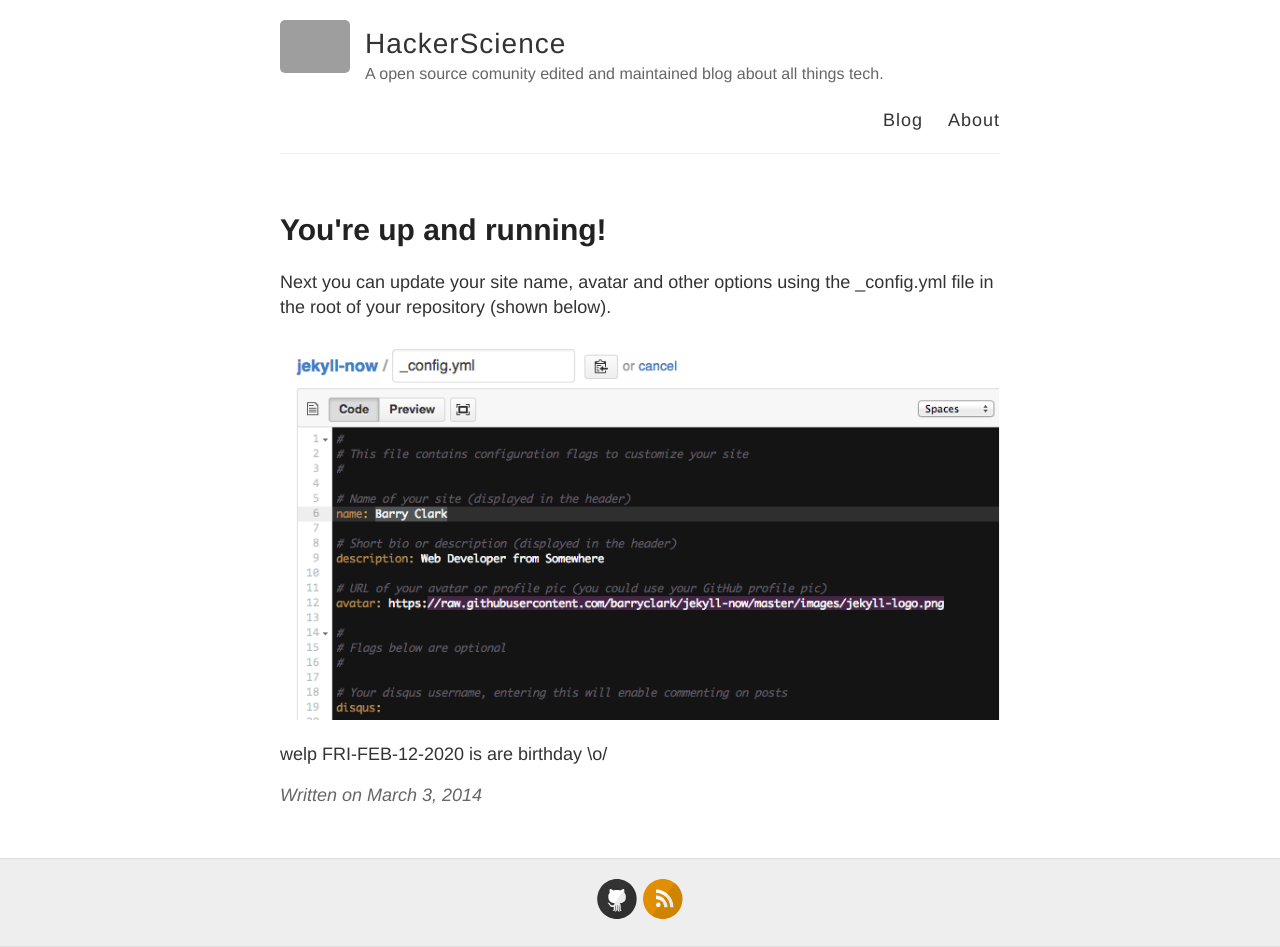
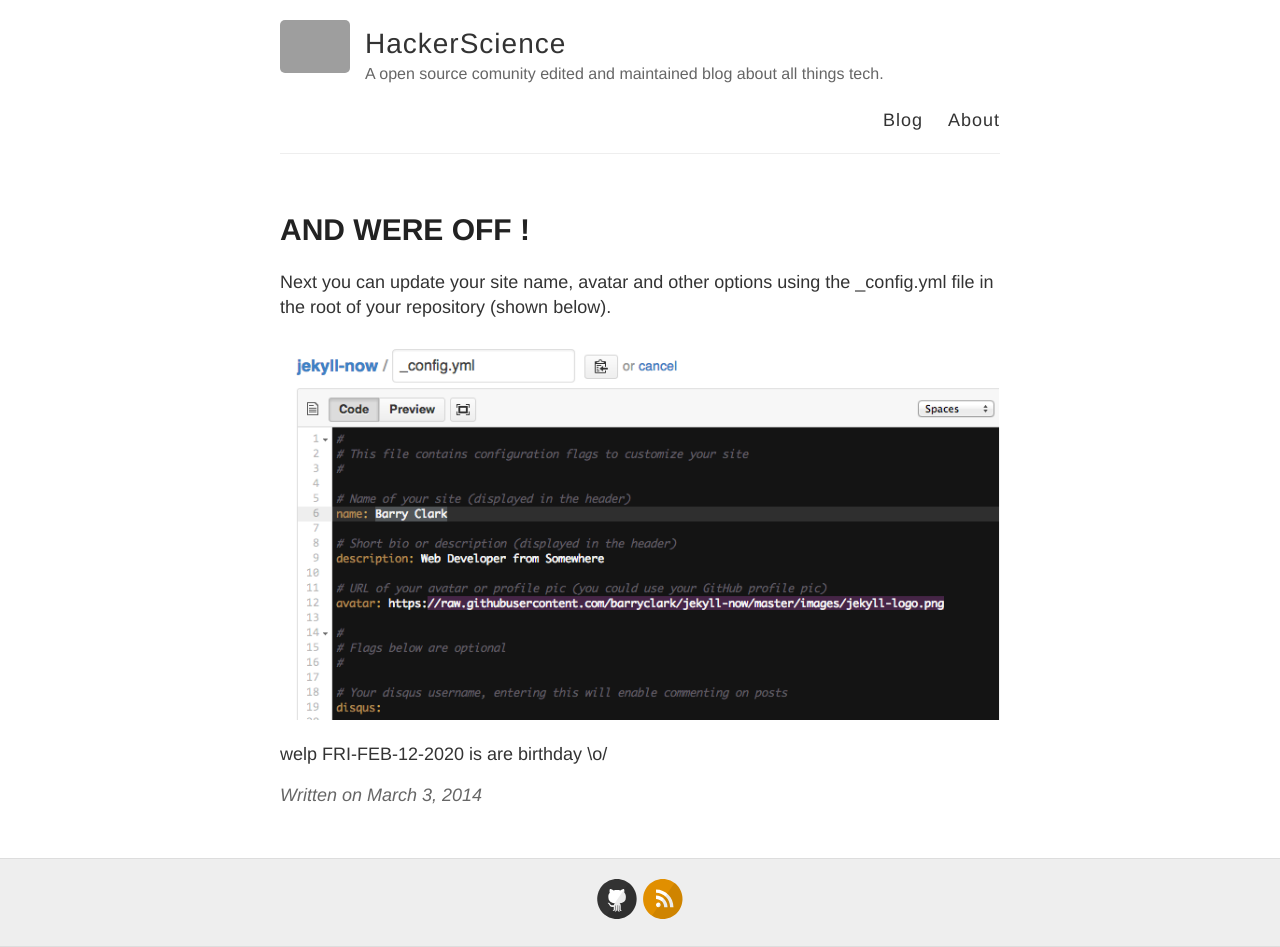
Before and after one commit to 0x00009b/hackerscience.net, a Jekyll site: the page built from _posts/2014-3-3-Hello-World.md, in a window 1280 px wide. Built offline with Jekyll 4.4.1, drawn with Linux system fonts in a browser that asks for light colours; grey boxes are pictures that could not be loaded.

Commit message:
another update yay

```diff
--- a/_posts/2014-3-3-Hello-World.md
+++ b/_posts/2014-3-3-Hello-World.md
@@ -1,6 +1,6 @@
 ---
 layout: post
-title: You're up and running!
+title: AND WERE OFF !
 ---
 
 Next you can update your site name, avatar and other options using the _config.yml file in the root of your repository (shown below).
```
